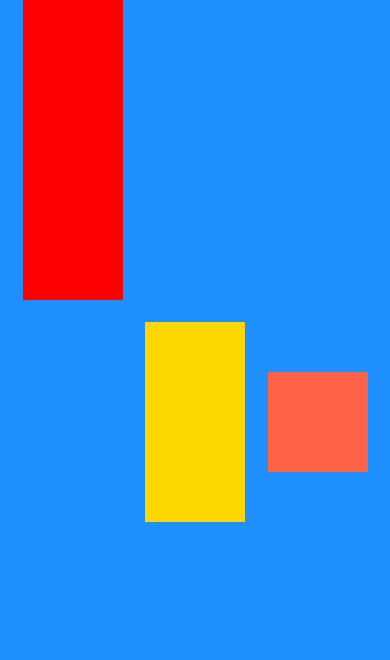
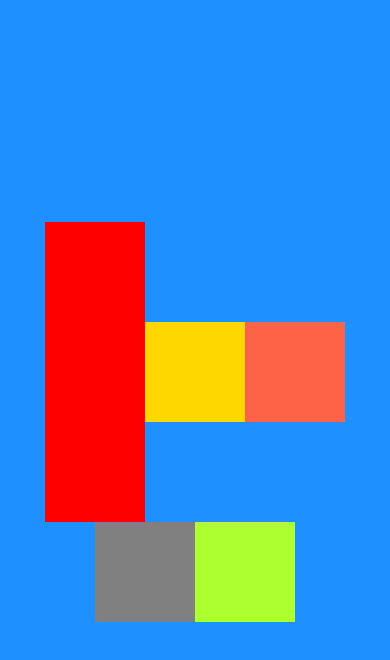
Before and after one commit to amit517/DoneWithIt_React_Native, a React Native app: screen / in a window 390 px wide. Shown: the top 660 px of the page. Built offline with nearby package versions, Linux system fonts and the light colour scheme.

Commit message:
flexWrap and alignContent

```diff
--- a/App.js
+++ b/App.js
@@ -10,8 +10,10 @@ export default function App() {
         backgroundColor: "dodgerblue",
         flex: 1,
         flexDirection: "row",
-        justifyContent: "space-evenly", // main
+        justifyContent: "center", // main
         alignItems: "center",
+        flexWrap: "wrap",
+        alignContent: "center",
       }}
     >
       <View
@@ -19,19 +21,32 @@ export default function App() {
           backgroundColor: "red",
           width: 100,
           height: 300,
-          alignSelf: "flex-start",
         }}
       />
       <View
         style={{
           backgroundColor: "gold",
           width: 100,
-          height: 200,
+          height: 100,
         }}
       />
       <View
         style={{
           backgroundColor: "tomato",
+          width: 100,
+          height: 100,
+        }}
+      />
+      <View
+        style={{
+          backgroundColor: "gray",
+          width: 100,
+          height: 100,
+        }}
+      />
+      <View
+        style={{
+          backgroundColor: "greenyellow",
           width: 100,
           height: 100,
         }}
```
